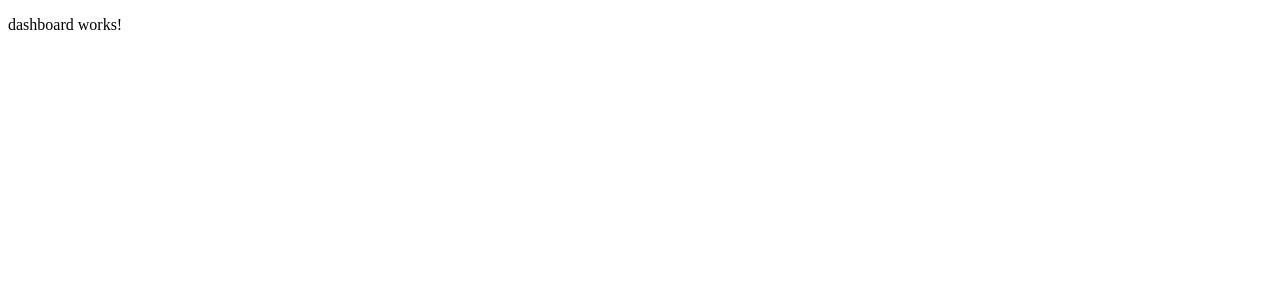
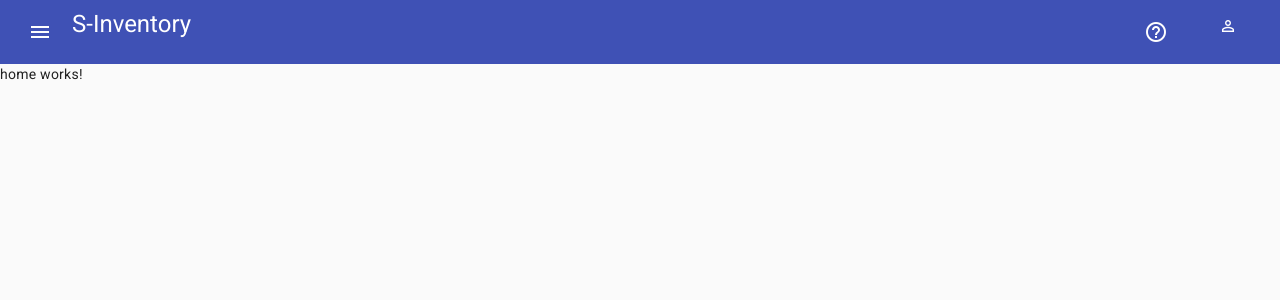
Before and after one commit to pozito31/front-inventory-app, an Angular app: page /#/dashboard in a window 1280 px wide. Shown: the top 300 px of the page. Built offline with nearby package versions, Linux system fonts and the light colour scheme.

Commit message:
subiendo cambios al repositorio

```diff
--- a/angular.json
+++ b/angular.json
@@ -25,6 +25,7 @@
               "src/assets"
             ],
             "styles": [
+              "@angular/material/prebuilt-themes/indigo-pink.css",
               "src/styles.css"
             ],
             "scripts": []
@@ -87,6 +88,7 @@
               "src/assets"
             ],
             "styles": [
+              "@angular/material/prebuilt-themes/indigo-pink.css",
               "src/styles.css"
             ],
             "scripts": []
--- a/package.json
+++ b/package.json
@@ -11,10 +11,13 @@
   "private": true,
   "dependencies": {
     "@angular/animations": "^15.1.0",
+    "@angular/cdk": "^15.1.2",
     "@angular/common": "^15.1.0",
     "@angular/compiler": "^15.1.0",
     "@angular/core": "^15.1.0",
+    "@angular/flex-layout": "^15.0.0-beta.42",
     "@angular/forms": "^15.1.0",
+    "@angular/material": "^15.1.2",
     "@angular/platform-browser": "^15.1.0",
     "@angular/platform-browser-dynamic": "^15.1.0",
     "@angular/router": "^15.1.0",
--- a/src/app/app.module.ts
+++ b/src/app/app.module.ts
@@ -4,6 +4,7 @@ import { BrowserModule } from '@angular/platform-browser';
 import { AppRoutingModule } from './app-routing.module';
 import { AppComponent } from './app.component';
 import { DashboardModule } from './modules/dashboard/dashboard.module';
+import { BrowserAnimationsModule } from '@angular/platform-browser/animations';
 
 @NgModule({
   declarations: [
@@ -12,7 +13,8 @@ import { DashboardModule } from './modules/dashboard/dashboard.module';
   imports: [
     BrowserModule,
     AppRoutingModule,
-    DashboardModule
+    DashboardModule,
+    BrowserAnimationsModule
   ],
   providers: [],
   bootstrap: [AppComponent]
--- a/src/app/modules/dashboard/dashboard.module.ts
+++ b/src/app/modules/dashboard/dashboard.module.ts
@@ -3,6 +3,7 @@ import { CommonModule } from '@angular/common';
 import { DashboardComponent } from './pages/dashboard.component';
 import { HomeComponent } from './components/home/home.component';
 import { RouterModule } from '@angular/router';
+import { SharedModule } from '../shared/shared.module';
 
 
 
@@ -13,7 +14,8 @@ import { RouterModule } from '@angular/router';
   ],
   imports: [
     CommonModule,
-    RouterModule
+    RouterModule,
+    SharedModule
   ]
 })
 export class DashboardModule { }
--- a/src/app/modules/dashboard/pages/dashboard.component.html
+++ b/src/app/modules/dashboard/pages/dashboard.component.html
@@ -1 +1,3 @@
-<p>dashboard works!</p>
+<div class="mat-app-background basic-container">
+  <app-sidenav></app-sidenav>
+</div>
--- /dev/null
+++ b/src/app/modules/shared/components/sidenav/sidenav.component.css
@@ -0,0 +1,9 @@
+.dashboard-container { display: flex; flex-direction: column; position: absolute; top: 0; bottom: 0; left: 0; right: 0; }
+.is-mobile .dashboard-toolbar { position: fixed; z-index: 2; }
+h1.app-name { margin-left: 8px; }
+.sidenav-container { flex: 1; }
+.is-movile .sidenav-container { flex: 1 0 auto; }
+ul li { list-style: none; }
+.profile-card { text-align: center; padding: 0 20px 20px 20px; }
+.header { margin-top: 20px; }
+.icono { margin-right: 10px; }
--- /dev/null
+++ b/src/app/modules/shared/components/sidenav/sidenav.component.html
@@ -0,0 +1,61 @@
+<div class="dashboard-container" [class.is-mobile]="mobileQuery.matches">
+  <!--Empieza toolbar-->
+  <mat-toolbar color="primary" class="dashboard-toolbar">
+    <button mat-icon-button (click)="snav.toggle()">
+      <mat-icon>menu</mat-icon>
+    </button>
+    <h1 class="app-name">S-Inventory</h1>
+    <div fxFlex fxLayout="row" fxLayoutAlign="flex-end">
+      <ul fxLayout="row" fxLayoutGap="20px">
+        <li>
+          <button mat-icon-button>
+            <mat-icon> help_outline </mat-icon>
+          </button>
+        </li>
+        <li>
+          <button mat-button [matMenuTriggerFor]="menu">
+            <mat-icon>person_outline</mat-icon>
+          </button>
+          <mat-menu #menu="matMenu">
+            <button mat-menu-item>
+              <mat-icon>exit_to_app</mat-icon>
+              Cerrar Sesión
+            </button>
+          </mat-menu>
+        </li>
+      </ul>
+    </div>
+  </mat-toolbar>
+  <!--Empieza sidenav-->
+  <mat-sidenav-container
+    class="sidenav-container"
+    [style.marginTop.px]="mobileQuery.matches ? 56 : 0"
+  >
+    <mat-sidenav
+      #snav
+      [mode]="mobileQuery.matches ? 'over' : 'side'"
+      [fixedInViewport]="mobileQuery.matches"
+      fixedTopGap="56"
+    >
+      <mat-nav-list>
+        <!--profile-->
+        <div class="profile-card">
+          <div class="header">
+            <h2>Jessica Pozo</h2>
+            <h4>jessica@gmail.com</h4>
+          </div>
+        </div>
+        <mat-divider></mat-divider>
+        <a mat-list-item [routerLink]="nav.route" *ngFor="let nav of menuNav">
+          <mat-icon class="icono">
+            {{ nav.icon }}
+          </mat-icon>
+          {{ nav.name }}
+        </a>
+      </mat-nav-list>
+    </mat-sidenav>
+    <mat-sidenav-content>
+      <router-outlet></router-outlet>
+    </mat-sidenav-content>
+  </mat-sidenav-container>
+</div>
--- /dev/null
+++ b/src/app/modules/shared/components/sidenav/sidenav.component.ts
@@ -0,0 +1,26 @@
+import { MediaMatcher } from '@angular/cdk/layout';
+import { Component, OnInit } from '@angular/core';
+
+@Component({
+  selector: 'app-sidenav',
+  templateUrl: './sidenav.component.html',
+  styleUrls: ['./sidenav.component.css']
+})
+export class SidenavComponent implements OnInit {
+
+  mobileQuery: MediaQueryList;
+  menuNav = [
+    { name: "Home", route: "home", icon: "home" },
+    { name: "Categorias", route: "home", icon: "category" },
+    { name: "Productos", route: "home", icon: "production_quantity_limits" }
+
+  ]
+
+  constructor(media: MediaMatcher) {
+    this.mobileQuery = media.matchMedia('(max-width: 600px)');
+  }
+
+  ngOnInit() {
+  }
+
+}
--- a/src/index.html
+++ b/src/index.html
@@ -6,8 +6,11 @@
   <base href="/">
   <meta name="viewport" content="width=device-width, initial-scale=1">
   <link rel="icon" type="image/x-icon" href="favicon.ico">
+  <link rel="preconnect" href="https://fonts.gstatic.com">
+  <link href="https://fonts.googleapis.com/css2?family=Roboto:wght@300;400;500&display=swap" rel="stylesheet">
+  <link href="https://fonts.googleapis.com/icon?family=Material+Icons" rel="stylesheet">
 </head>
-<body>
+<body class="mat-typography">
   <app-root></app-root>
 </body>
 </html>
--- a/src/styles.css
+++ b/src/styles.css
@@ -1 +1,4 @@
 /* You can add global styles to this file, and also import other style files */
+
+html, body { height: 100%; }
+body { margin: 0; font-family: Roboto, "Helvetica Neue", sans-serif; }
```
Also changed, not shown: src/app/modules/shared/material.module.ts (added, +144 -0 lines), src/app/modules/shared/shared.module.ts (added, +24 -0 lines), 2 other files (tests, documents, lock files or other folders).
